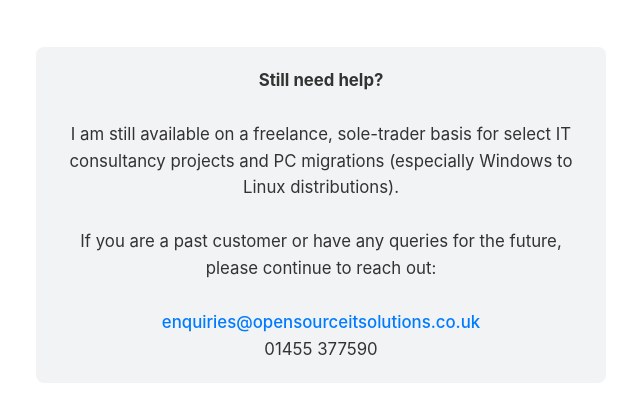
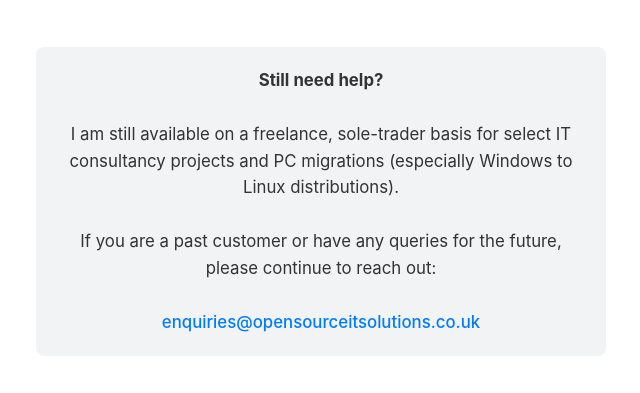
Before and after one commit to lockstock27/lockstock27.github.io, a plain HTML site: page index.html in a window 1280 px wide. Shown: the part 417-810 px from the top of the page, without its empty margins (319-959 px from the left). Drawn offline with Linux system fonts and the light colour scheme.

Commit message:
Update index.html

```diff
--- a/index.html
+++ b/index.html
@@ -127,7 +127,6 @@
             I am still available on a freelance, sole-trader basis for select IT consultancy projects and PC migrations (especially Windows to Linux distributions).<br><br>
             If you are a past customer or have any queries for the future, please continue to reach out:<br><br>
             <a href="mailto:enquiries@opensourceitsolutions.co.uk">enquiries@opensourceitsolutions.co.uk</a><br>
-            01455 377590
         </div>
     </div>
 </body>
```
